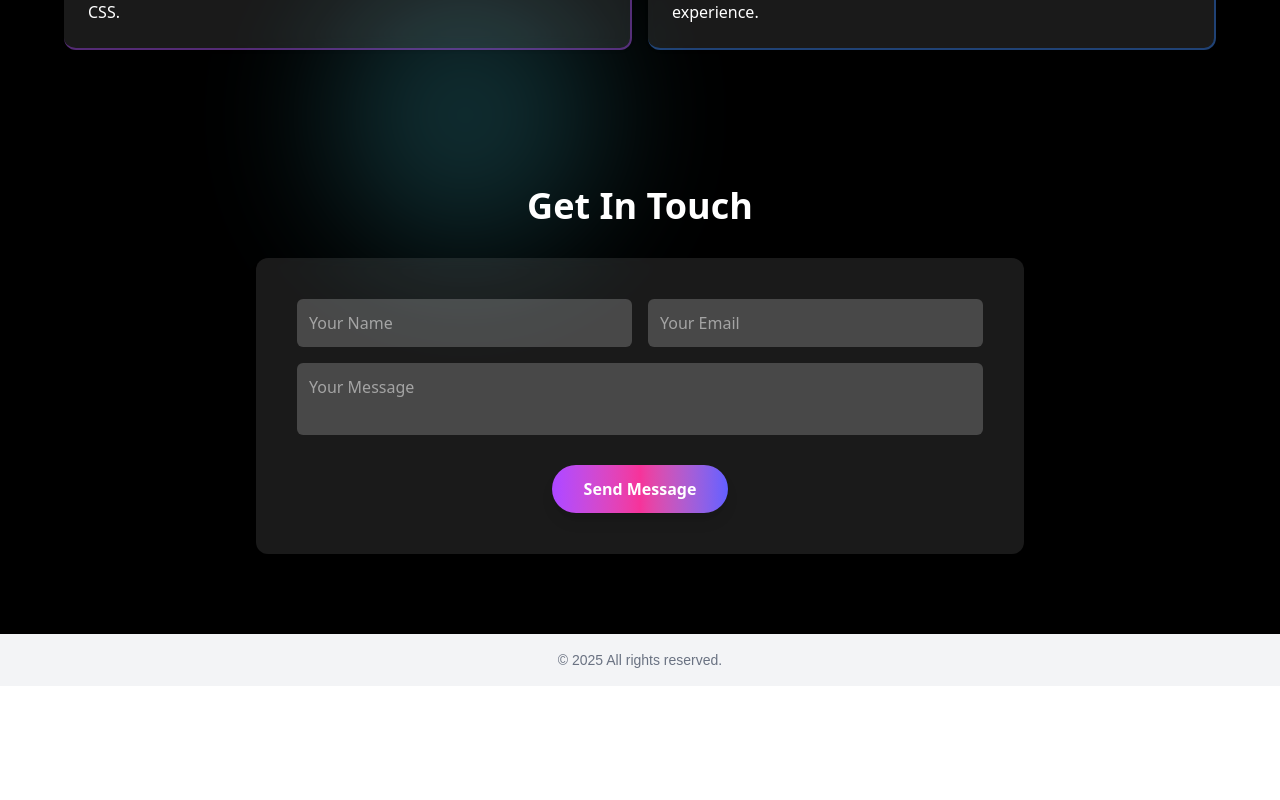
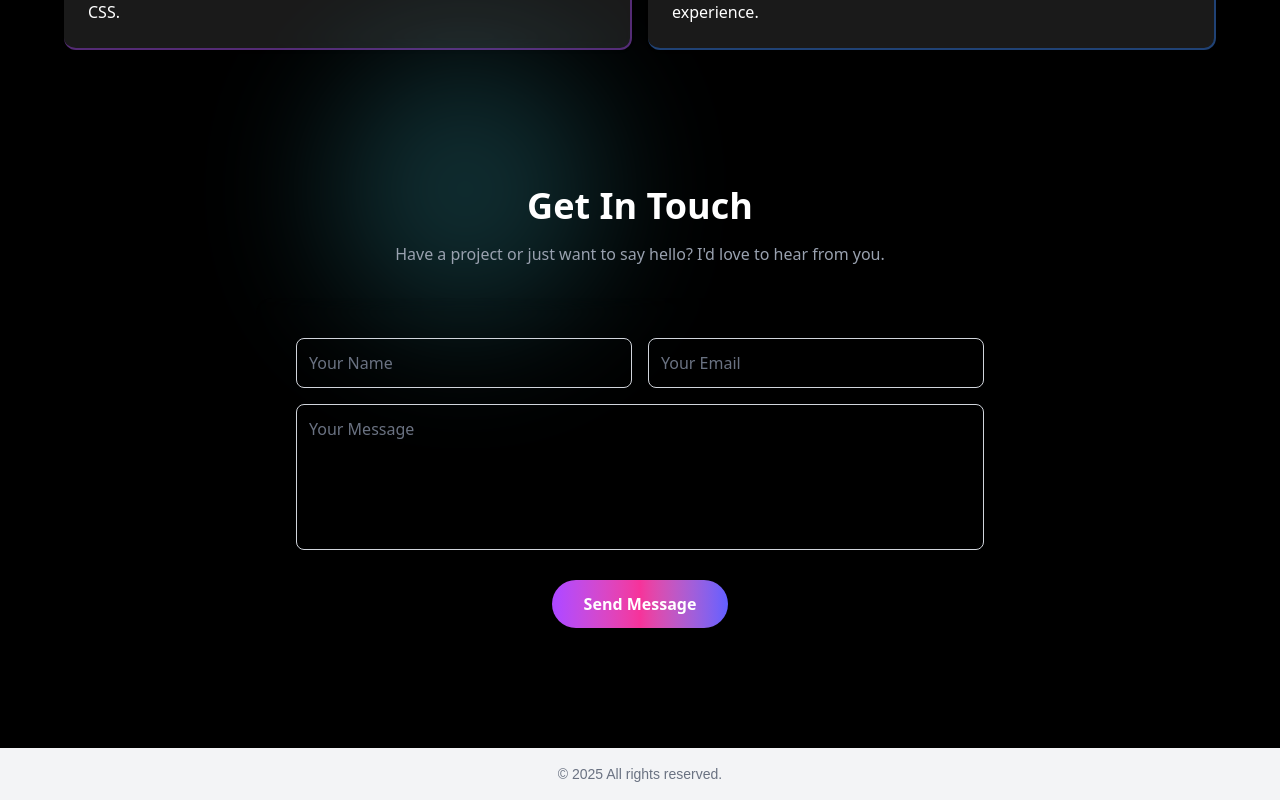
Before and after one commit to thiliphari31/portfolio, a Next.js app: page / in a window 1280 px wide. Shown: the part 1320-2120 px from the top of the page. Before the commit the page ends 2006 px from the top, so only its background shows below. Built offline with nearby package versions, Linux system fonts and the light colour scheme.

Commit message:
pic changes

```diff
--- a/src/app/page.tsx
+++ b/src/app/page.tsx
@@ -41,8 +41,8 @@
     ${darkMode ? "bg-black text-white" : "bg-white text-black"}
     bg-fixed bg-no-repeat bg-center`}
       style={{
-        backgroundImage: "url('/bg-8.png')",
-        backgroundSize: "450px auto",
+        backgroundImage: "url('/bg-5img.png')",
+        backgroundSize: "250px auto",
       }}
     >
       <Header />
@@ -420,23 +420,25 @@
       {/* ContactMe */}
 
 
-      <div  className="relative z-10 px-6 md:px-10 py-20 ">
+      <div
+        className={`relative z-10 px-6 md:px-10 py-20 transition-colors duration-500
+    ${darkMode ? "text-white" : "text-black"}`}
+      >
         <div id="Contactme" className="max-w-3xl mx-auto ">
-    <h2 className="text-3xl sm:text-4xl font-bold text-center mb-8">
+          <h2 className="text-3xl sm:text-4xl font-bold text-center mb-4 ">
             Get In Touch
           </h2>
+          <p className="text-center mb-8 text-gray-400 dark:text-gray-500">
+            Have a project or just want to say hello? I'd love to hear from you.
+          </p>
 
           <form
             className="
-        bg-white/10 dark:bg-white/5
-
+        relative
+        p-6 sm:p-10
+        rounded-2xl
+        transition duration-300
         backdrop-blur
-        p-6 sm:p-10
-        rounded-xl
-        border border-transparent
-        hover:border-pink-400/40
-        transition duration-300
-        shadow-lg
       "
           >
             <div className="grid grid-cols-1 sm:grid-cols-2 gap-4">
@@ -445,9 +447,12 @@
                 type="text"
                 placeholder="Your Name"
                 className="
-            w-full p-3 rounded-md
-            bg-white/20 dark:bg-white/10
-            focus:outline-none focus:ring-2 focus:ring-pink-400
+            w-full p-3 rounded-lg
+            bg-transparent
+            text-black dark:text-white
+            placeholder-gray-500 dark:placeholder-gray-400
+            border border-gray-300 dark:border-gray-700
+            focus:outline-none focus:ring-2
             transition
           "
               />
@@ -457,10 +462,12 @@
                 type="email"
                 placeholder="Your Email"
                 className="
-            w-full p-3 rounded-md
-            bg-white/20 dark:bg-white/10
-
-            focus:outline-none focus:ring-2 focus:ring-pink-400
+            w-full p-3 rounded-lg
+            bg-transparent
+            text-black dark:text-white
+            placeholder-gray-500 dark:placeholder-gray-400
+            border border-gray-300 dark:border-gray-700
+            focus:outline-none focus:ring-2
             transition
           "
               />
@@ -469,11 +476,14 @@
             {/* Message */}
             <textarea
               placeholder="Your Message"
-
+              rows={5}
               className="
-          w-full mt-4 p-3 rounded-md
-          bg-white/20 dark:bg-white/10
-          focus:outline-none focus:ring-2 focus:ring-pink-400
+          w-full mt-4 p-3 rounded-lg
+          bg-transparent
+          text-black dark:text-white
+          placeholder-gray-500 dark:placeholder-gray-400
+          border border-gray-300 dark:border-gray-700
+          focus:outline-none focus:ring-2
           transition
           resize-none
         "
@@ -485,7 +495,7 @@
                 type="submit"
                 className="
             inline-block px-8 py-3 rounded-full font-semibold
-           bg-black text-white:bg-black text-white
+            text-white
             bg-gradient-to-r from-purple-500 via-pink-500 to-indigo-500
             shadow-lg hover:scale-105 hover:shadow-2xl
             transition duration-300 ease-in-out
@@ -498,6 +508,10 @@
           </form>
         </div>
       </div>
+
+
+
+
     </div>
   );
 }
```
Lines whose indentation alone changed are shown as unchanged.
